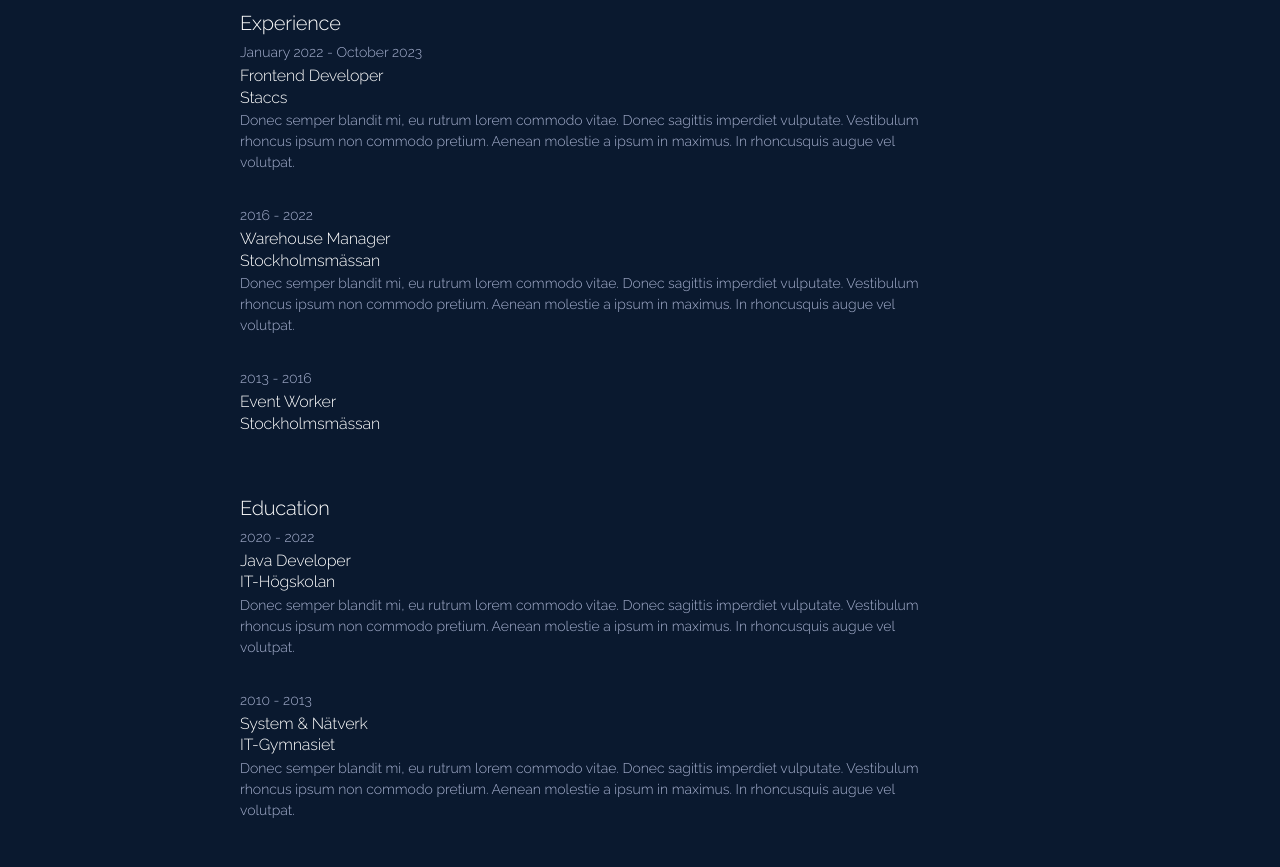
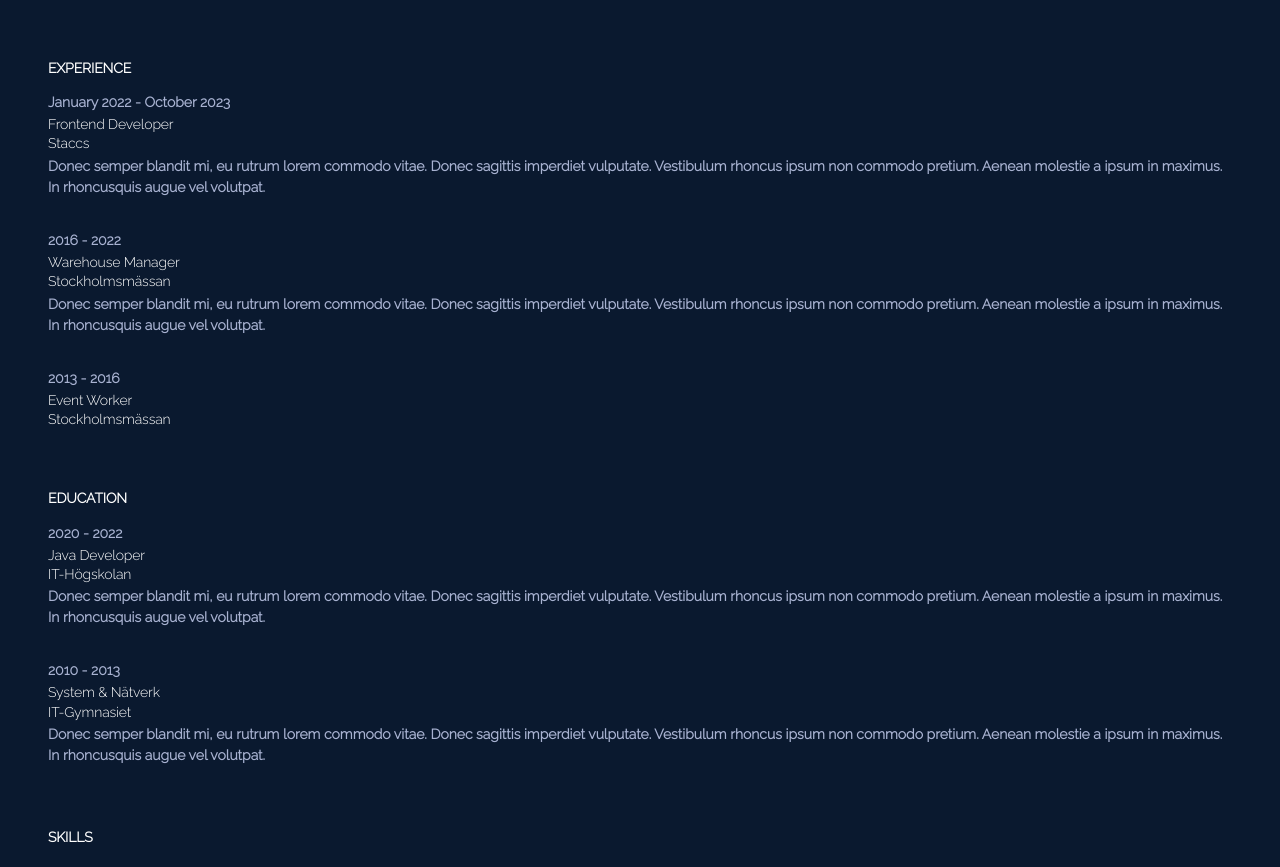
Before and after one commit to philiplundin/portfolio, a Gatsby site: page / in a window 1280 px wide. Shown: the part 389-1256 px from the top of the page. Built offline with nearby package versions, Linux system fonts and the light colour scheme; Gatsby itself is replaced by a stand-in of ours.

Commit message:
style: changed font-size, margin & padding for each section

```diff
--- a/src/components/About/About.css
+++ b/src/components/About/About.css
@@ -1,13 +1,13 @@
 .about {
-    margin-top: 3rem;
+    margin-top: 5rem;
 }
 
-h3 {
-    font-size: 20px;
+.about-heading {
+    font-size: 14px;
     margin-bottom: var(--space-2);
 }
 
-p {
+.about-text {
     color: var(--color-text);
     font-size: 14px;
 }
--- a/src/components/Education/Education.css
+++ b/src/components/Education/Education.css
@@ -1,16 +1,17 @@
 
-p {
-    color: var(--color-text);
+.education-heading {
+    font-size: 14px;
+    margin-top: var(--size-gap);
+    margin-bottom: var(--space-3);
 }
 
-h3 {
-    font-size: 20px;
-    margin-top: var(--size-gap);
-    margin-bottom: var(--space-2);
+.education-heading-small {
+    font-size: 14px;
+    margin-bottom: var(--space-1);
+    margin-top: var(--space-1);
+    font-weight: normal;
 }
 
-h4 {
-    font-size: 16px;
-    margin-bottom: var(--space-1);
-    margin-top: var(--space-1);
+.education-text {
+    font-size: 14px;
 }
--- a/src/components/Education/Education.tsx
+++ b/src/components/Education/Education.tsx
@@ -13,15 +13,15 @@ const jsonData: Item[] = JSONData;
 const Education: React.FC = () => {
     return (
         <div>
-            <h3>Education</h3>
+            <h3 className='education-heading'>EDUCATION</h3>
             <ul>
                 {jsonData.map((item: Item, index) => {
                     return (
                         <li key={index}>
-                            <p>{item.date}</p>
-                            <h4>{item.role}</h4>
-                            <h4>{item.institution}</h4>
-                            <p>{item.description}</p>
+                            <p className='education-text'>{item.date}</p>
+                            <h4 className='education-heading-small'>{item.role}</h4>
+                            <h4 className='education-heading-small'>{item.institution}</h4>
+                            <p className='education-text'>{item.description}</p>
                         </li>
                     )
                 }
--- a/src/components/Experience/Experience.css
+++ b/src/components/Experience/Experience.css
@@ -1,16 +1,17 @@
 
-p {
-    color: var(--color-text);
+.experience-heading {
+    font-size: 14px;
+    margin-top: var(--size-gap);
+    margin-bottom: var(--space-3);
 }
 
-h3 {
-    font-size: 20px;
-    margin-top: var(--size-gap);
-    margin-bottom: var(--space-2);
+.experience-heading-small {
+    font-size: 14px;
+    margin-bottom: var(--space-1);
+    margin-top: var(--space-1);
+    font-weight: normal;
 }
 
-h4 {
-    font-size: 16px;
-    margin-bottom: var(--space-1);
-    margin-top: var(--space-1);
+.experience-text {
+    font-size: 14px;
 }
--- a/src/components/Experience/Experience.tsx
+++ b/src/components/Experience/Experience.tsx
@@ -13,15 +13,15 @@ const jsonData: Item[] = JSONData;
 const Experience: React.FC = () => {
     return (
         <div>
-            <h3>Experience</h3>
+            <h3 className='experience-heading'>EXPERIENCE</h3>
             <ul>
                 {jsonData.map((item: Item, index) => {
                     return (
                         <li key={index}>
-                            <p>{item.date}</p>
-                            <h4>{item.role}</h4>
-                            <h4>{item.institution}</h4>
-                            <p>{item.description}</p>
+                            <p className='experience-text'>{item.date}</p>
+                            <h4 className='experience-heading-small'>{item.role}</h4>
+                            <h4 className='experience-heading-small'>{item.institution}</h4>
+                            <p className='experience-text'>{item.description}</p>
                         </li>
                     )
                 }
--- a/src/components/Links/Links.css
+++ b/src/components/Links/Links.css
@@ -1,5 +1,5 @@
 .links {
-    margin-top: 12px;
+    margin-top: 28px;
 }
 
 .links-row > * {
--- a/src/components/Skills/Skills.css
+++ b/src/components/Skills/Skills.css
@@ -1,5 +1,10 @@
 .skills {
     margin: auto;
+}
+
+.skills-heading {
+    font-size: 14px;
+    margin-top: var(--size-gap);
 }
 
 .icon-list {
--- a/src/components/Skills/Skills.tsx
+++ b/src/components/Skills/Skills.tsx
@@ -9,7 +9,7 @@ import Gatsby from "../../assets/gatsby.svg";
 const Skills: React.FC = () => {
     return (
         <section className='skills'>
-            <h3 style={{textAlign: 'center'}}>Skills</h3>
+            <h3 className='skills-heading'>SKILLS</h3>
             <ul className='icon-list'>
                 <li className='icon-column'>
                     <span className='icon'><FontAwesomeIcon icon={faReact} size="2x" />React</span>
--- a/src/components/Title/Title.css
+++ b/src/components/Title/Title.css
@@ -1,8 +1,8 @@
 h1 {
-    font-size: 32px;
-    margin-bottom: 4px;
+    font-size: 40px;
+    margin: 32px 0 8px 0;
 }
 
 h2 {
-    font-size: 18px;
+    font-size: 22px;
 }
--- a/src/components/layout.css
+++ b/src/components/layout.css
@@ -23,7 +23,7 @@
   --space-5: 32px;
   --space-6: 64px;
   --size-content: 54rem;
-  --size-gutter: var(--space-5);
+  --size-gutter: var(--space-4);
   --size-gap: var(--space-6);
 }
 html {
@@ -40,9 +40,17 @@ body {
   background-color: var(--bg-color);
   color: var(--color-text);
   font-family: var(--font-sans);
-  font-weight: normal;
+  font-weight: bold;
   margin: 0;
   word-wrap: break-word;
+}
+.layout {
+  padding: var(--size-gutter);
+  margin: 0 auto;
+
+  @media screen and (min-width: 600px) {
+    padding: 48px;
+  }
 }
 a {
   background-color: transparent;
@@ -77,7 +85,7 @@ h1, h2, h3, h4 {
   line-height: var(--line-height-dense);
   letter-spacing: -0.01em;
   color: var(--color-heading);
-  font-weight: 300;
+  font-weight: bold;
 }
 h1 > b {
   color: var(--color-primary);
@@ -174,9 +182,6 @@ li *:last-child {
 p *:last-child {
   margin-bottom: 0;
 }
-p {
-  max-width: 680px;
-}
 code {
   font-size: 0.875rem;
 }
--- a/src/components/layout.tsx
+++ b/src/components/layout.tsx
@@ -12,11 +12,7 @@ const Layout: React.FC<LayoutProps> = ({ children }) => {
   return (
     <>
       <div
-        style={{
-          margin: `0 auto`,
-          maxWidth: `var(--size-content)`,
-          padding: `var(--size-gutter)`,
-        }}
+      className='layout'
       >
         <main>{children}</main>
         <footer
```
Also changed, not shown: src/components/About/About.tsx (+2 -2 lines).
